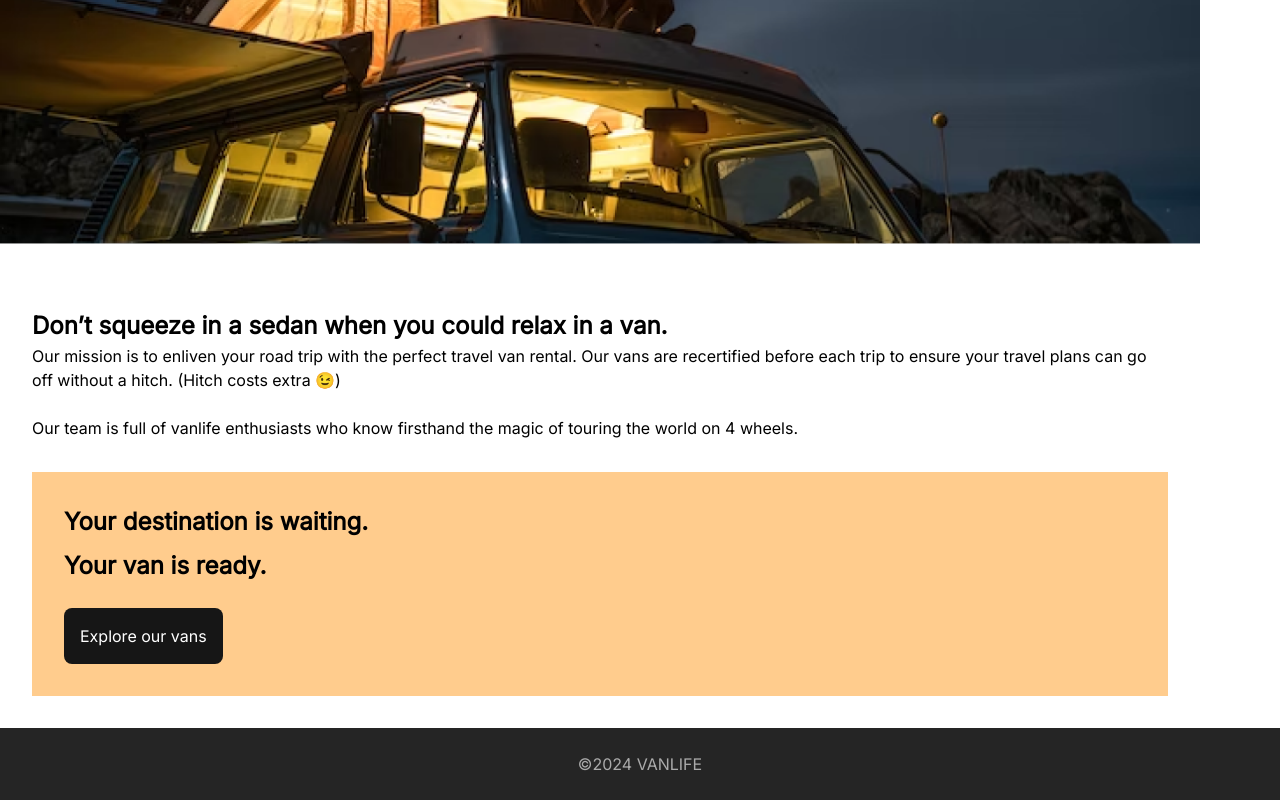
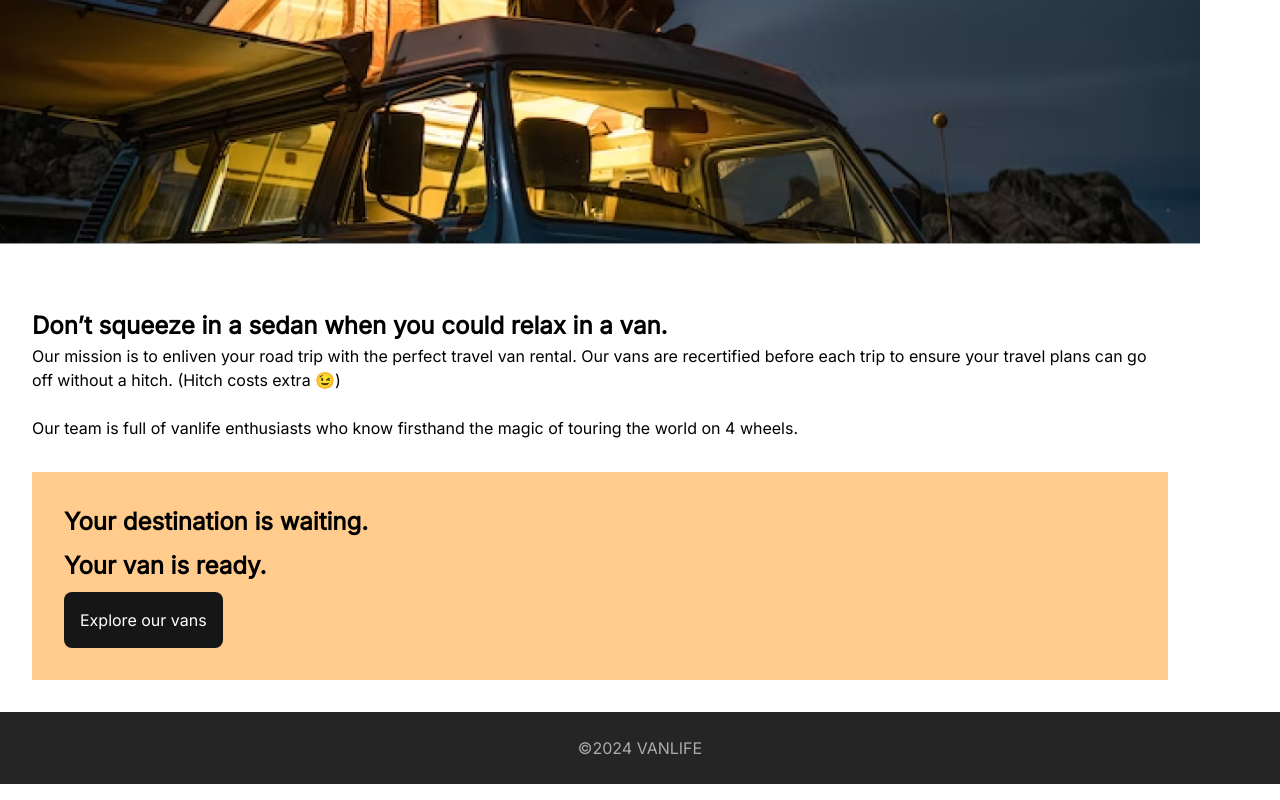
Before and after one commit to ZTanvir/vanlife, a React (Vite) app in the folder frontEnd/: page /about in a window 1280 px wide. Shown: the part 355-1155 px from the top of the page. Built offline with nearby package versions, Linux system fonts and the light colour scheme.

Commit message:
page:add link to about page

```diff
--- a/frontEnd/src/Components/VanInfo.jsx
+++ b/frontEnd/src/Components/VanInfo.jsx
@@ -1,6 +1,8 @@
 import styles from "../styles/components/vaninfo.module.css";
+
 const VanInfo = ({ vanImgSrc, name, price, type }) => {
   const baseUrl = import.meta.env.VITE_SERVER_URL;
+
   return (
     <figure className={styles.allVansInformation}>
       <img src={`${baseUrl}/api/${vanImgSrc}`} alt={name} />
--- a/frontEnd/src/Pages/About/MainSection.jsx
+++ b/frontEnd/src/Pages/About/MainSection.jsx
@@ -1,6 +1,7 @@
 import sitOnVanImg from "../../assets/sitOnVan.png";
 import Button from "../../Components/Button";
 import styles from "../../styles/pages/About/mainsection.module.css";
+import { Link } from "react-router-dom";
 
 const MainSection = () => {
   return (
@@ -27,12 +28,14 @@ const MainSection = () => {
         <section className={styles.exploreVanContainer}>
           <h3>Your destination is waiting.</h3>
           <h4>Your van is ready.</h4>
+          <Link to="/vans">
             <Button
               text="Explore our vans"
               bgColor="#161616"
               btnColor="white"
               hoverColor="#1D1C1C"
             />
+          </Link>
         </section>
       </div>
 
--- a/frontEnd/src/Pages/Vans/VansPage.jsx
+++ b/frontEnd/src/Pages/Vans/VansPage.jsx
@@ -4,6 +4,7 @@ import Footer from "../../Components/Footer";
 import VanService from "../../services/van";
 import VanInfo from "../../Components/VanInfo";
 import styles from "../../styles/pages/Vans/vanspage.module.css";
+import { Link } from "react-router-dom";
 
 const VansPage = ({}) => {
   const [vansData, setVansData] = useState([]);
@@ -33,13 +34,15 @@ const VansPage = ({}) => {
       <main>
         {vansData.length > 0
           ? vansData.map((van) => (
+              // got to /vans/id page
+              <Link to={`${van.id}`} key={van.id}>
                 <VanInfo
-                key={van.id}
                   vanImgSrc={van.path}
                   name={van.name}
                   price={van.rent}
                   type={van.type}
                 />
+              </Link>
             ))
           : null}
       </main>
--- a/frontEnd/src/styles/pages/About/mainsection.module.css
+++ b/frontEnd/src/styles/pages/About/mainsection.module.css
@@ -28,3 +28,7 @@
 .exploreVanContainer > button {
   margin-top: 1rem;
 }
+.aboutPageInfoContainer a {
+  text-decoration: none;
+  color: white;
+}
--- a/frontEnd/src/styles/pages/Vans/vanspage.module.css
+++ b/frontEnd/src/styles/pages/Vans/vanspage.module.css
@@ -18,3 +18,8 @@
 .vansPageContainer > footer {
   grid-column: 1/-1;
 }
+.vansPageContainer a{
+
+  text-decoration: none;
+  color: rgb(54, 54, 54);
+}
```
Lines whose indentation alone changed are shown as unchanged.
